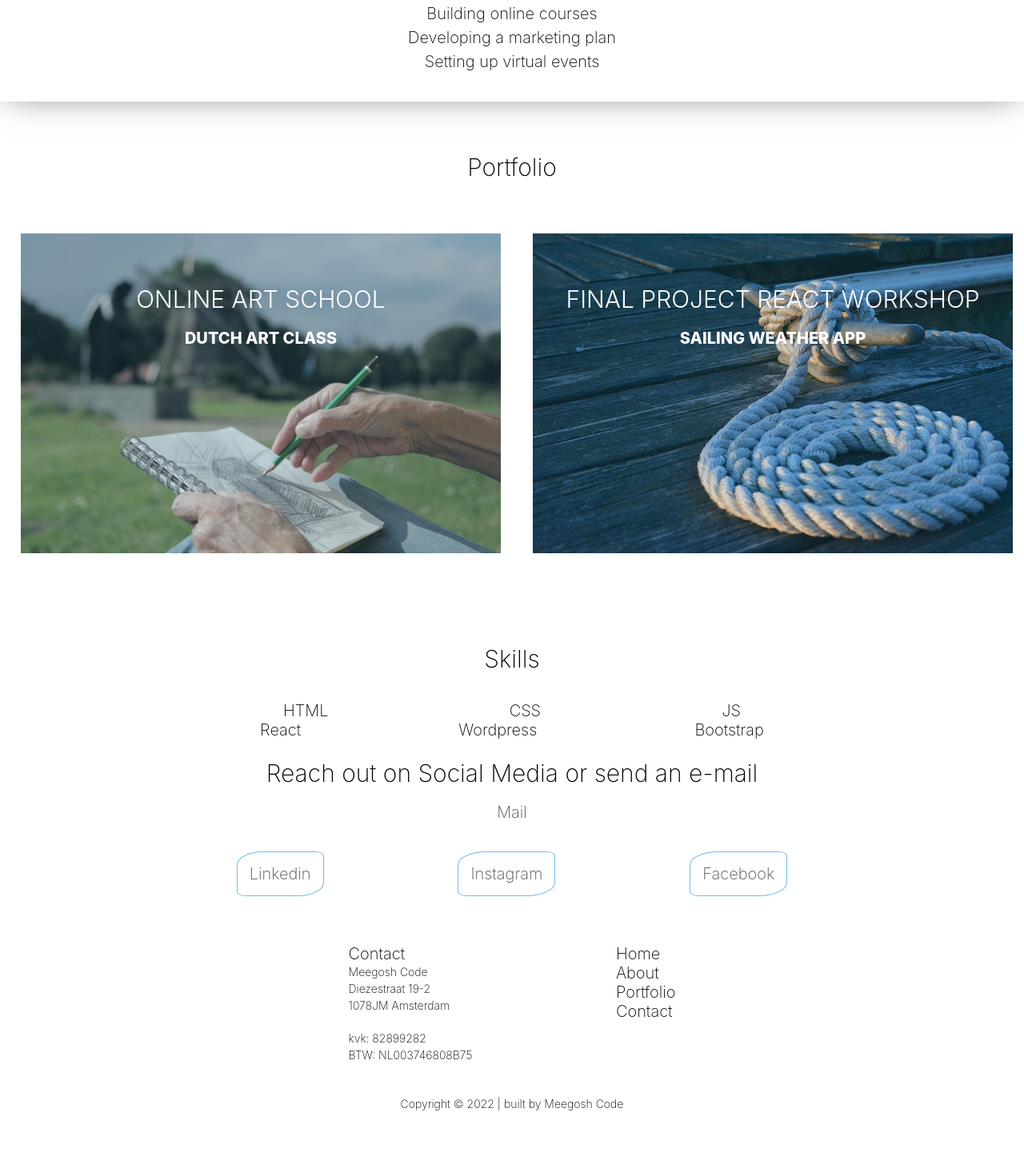
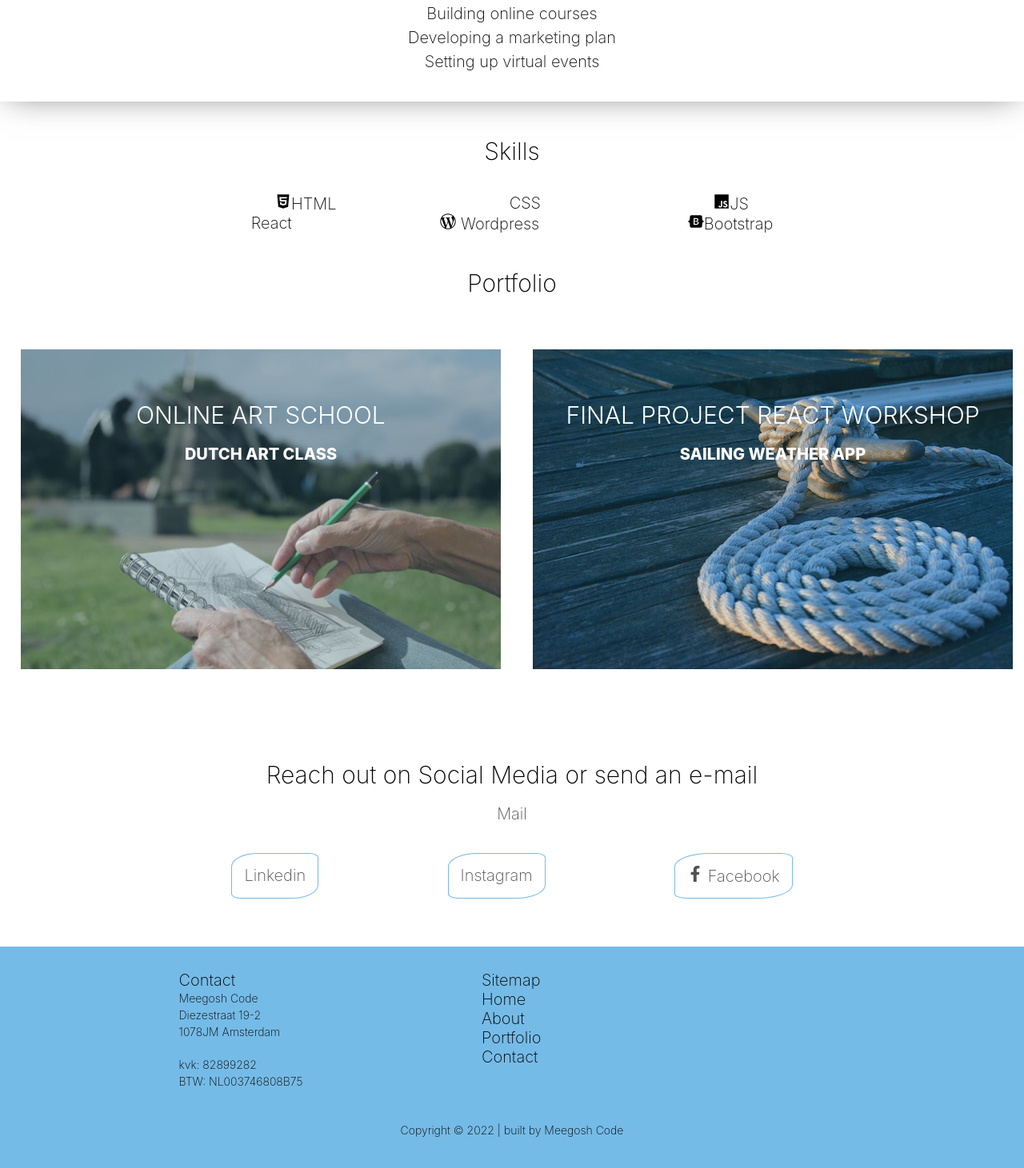
Before and after one commit to SabMc/meegoshcode, a React (Create React App) app: page / in a window 1280 px wide. Shown: the part 1148-2609 px from the top of the page at 80% size. Before the commit the page ends 2579 px from the top, so only its background shows below. Built offline with nearby package versions, Linux system fonts and the light colour scheme.

Commit message:
Styling Contact Section; adding icons

```diff
--- a/package.json
+++ b/package.json
@@ -9,7 +9,7 @@
     "@testing-library/user-event": "^12.8.3",
     "react": "^17.0.2",
     "react-dom": "^17.0.2",
-    "react-icons": "^4.2.0",
+    "react-icons": "^4.3.1",
     "react-router-dom": "^5.2.0",
     "react-scripts": "4.0.3",
     "web-vitals": "^1.1.2"
--- a/src/components/Contact.css
+++ b/src/components/Contact.css
@@ -12,5 +12,7 @@ border: 1px solid var(--secondary-color);
 border-radius: 30% 10%;
 padding: 15px;}
 
-.social-media-link:hover{background-color: var(--secondary-color);
-color:ivory;}
+.social-media-link:hover{
+    background-color: var(--secondary-color);
+}
+.social-media-link a:hover{color: cornsilk;}
--- a/src/components/Contact.js
+++ b/src/components/Contact.js
@@ -1,5 +1,6 @@
 import React from "react";
 import "./Contact.css";
+import {FaFacebookF} from "react-icons/fa";
 
 
 function Contact(){
@@ -17,7 +18,7 @@ function Contact(){
         </a>
         </div>
 <div className="social-media-link insta"><a href="https://www.instagram.com/meegoshcode/">   Instagram</a></div>
-<div className="social-media-link facebook"><a href="https://www.facebook.com/Meegosh-Code-108366868384600">    Facebook</a></div>
+<div className="social-media-link facebook"><a href="https://www.facebook.com/Meegosh-Code-108366868384600"> <FaFacebookF />   Facebook</a></div>
 
 </div>
 
--- a/src/components/Footer.css
+++ b/src/components/Footer.css
@@ -1,3 +1,6 @@
+
+.footer-container{background-color: var(--secondary-color);
+padding-top: 30px;}
 
 .footer-container p {
   font-size: 14px;
@@ -11,13 +14,17 @@
 
 .footer-content{
   display: flex;
-  max-width: 60%;
+  max-width: 900px;
   justify-content: space-evenly;
-  margin:0 auto;
+  margin:0;
 }
 
-.legal-nummers{padding-top: 20px;}
+.legal-numbers{padding-top: 20px;}
+
+
 
 @media screen and (max-width:900px){
-  .footer-content{flex-direction: column;}
+  .footer-content{flex-direction: column;
+  text-align: center;}
+  .sitemap{padding-top: 20px;}
 }
--- a/src/components/Footer.js
+++ b/src/components/Footer.js
@@ -17,13 +17,15 @@ function Footer() {
             <br/>
             1078JM Amsterdam
           </p>
-          <p className="legal-nummers">
+          <p className="legal-numbers">
             kvk: 82899282
             <br/>
             BTW: NL003746808B75
           </p>
         </div>
-      <div>Home
+      <div className="sitemap">
+        <h4>Sitemap</h4>
+        Home
         <br/>
         About
         <br/>
--- a/src/components/Skills.js
+++ b/src/components/Skills.js
@@ -1,21 +1,24 @@
 import React from "react";
 import "./Skills.css";
-
+import {FaWordpressSimple} from "react-icons/fa";
+import {FaHtml5} from "react-icons/fa";
+import {FaJs} from "react-icons/fa";
+import {FaBootstrap} from "react-icons/fa";
 
 function Skills() {
     return (
       <div>
           <h2>Skills</h2>
           <div className="container-skills">
-              <div>HTML</div>
+              <div><FaHtml5/>HTML</div>
               <div>CSS</div>
-              <div>JS</div>
+              <div><FaJs/>JS</div>
 
           </div>
           <div className="container-skills">
               <div>React</div>
-              <div>Wordpress</div>
-            <div>Bootstrap</div>
+              <div><FaWordpressSimple /> Wordpress</div>
+            <div><FaBootstrap/>Bootstrap</div>
           </div>
 
 
--- a/src/pages/Home.js
+++ b/src/pages/Home.js
@@ -9,8 +9,8 @@ function Home() {
   return (
     <div>
       <About />
+      <Skills />
       <Portfolio />
-      <Skills />
       <Contact />
       <Footer />
     </div>
```
Also changed, not shown: 1 other file (tests, documents, lock files or other folders).
